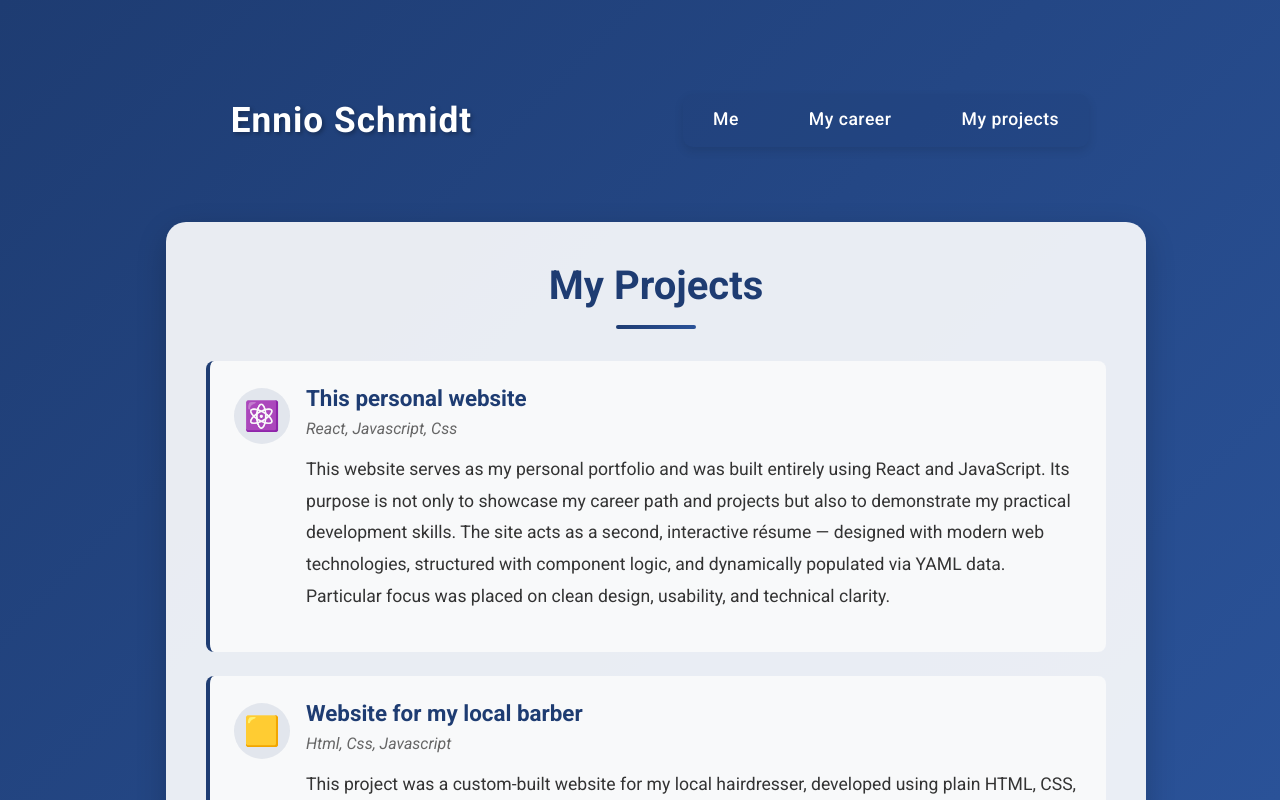
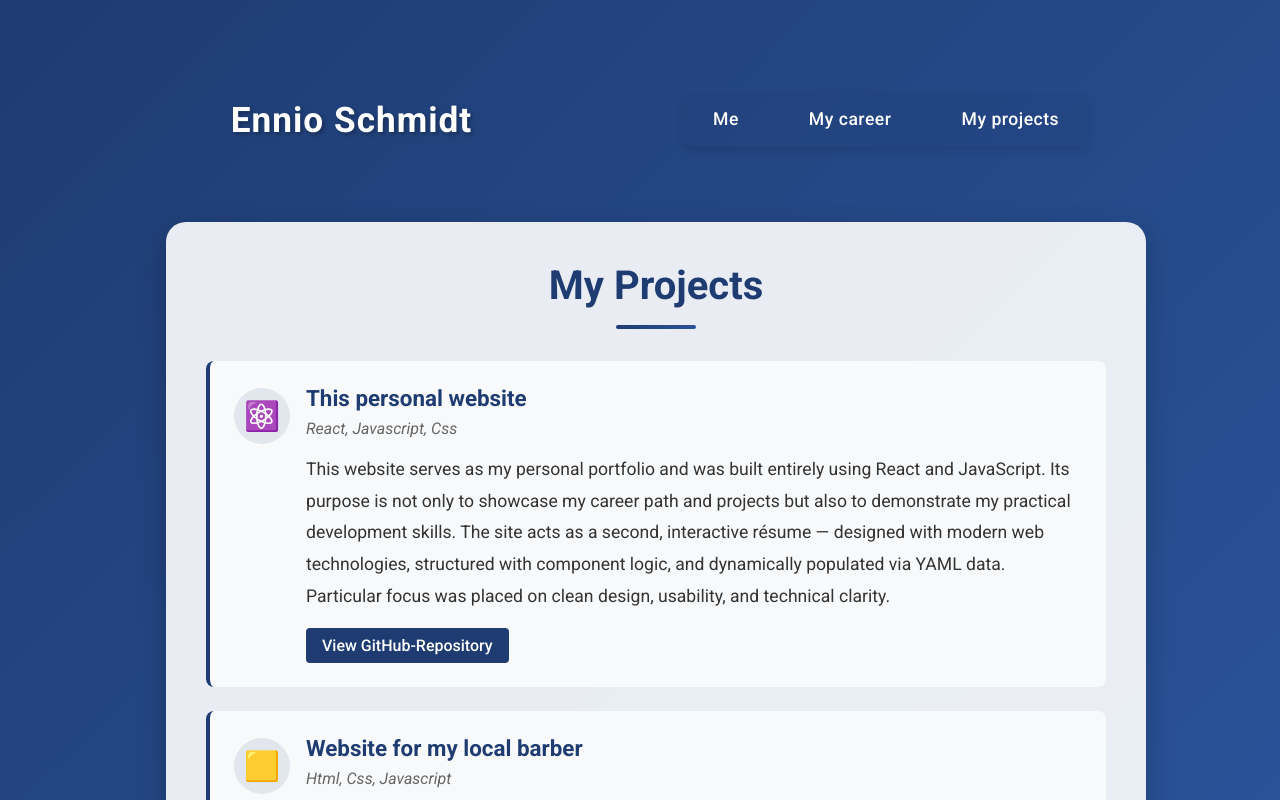
Before and after one commit to schmenniooo/PersonalWebsite, a React (Vite) app: page /projects in a window 1280 px wide. Built offline with nearby package versions, Linux system fonts and the light colour scheme.

Commit message:
Refactor project link rendering and update link text.
Replaced conditional rendering of the repository link with a simplified always-present link. Updated the link text to "View GitHub-Repository" for clarity. Improved code readability and consistency.

```diff
--- a/src/components/projects/projects.jsx
+++ b/src/components/projects/projects.jsx
@@ -53,16 +53,13 @@ function Projects() {
                                         <h2 className="project-title">{project.title}</h2>
                                         <p className="project-tech">{project.usedTech}</p>
                                         <p className="project-description">{project.description}</p>
-                                        {(project.repo_link) && (
-                                            <a
-                                                href={project.repo_link}
-                                                className="project-link"
-                                                target="_blank"
-                                                rel="noopener noreferrer"
-                                            >
-                                                View Repository
-                                            </a>
-                                        )}
+                                        <a
+                                            href={project.repo_Link}
+                                            className="project-link"
+                                            target="_blank"
+                                        >
+                                            View GitHub-Repository
+                                        </a>
                                     </div>
                                 </div>
                             </div>
```
